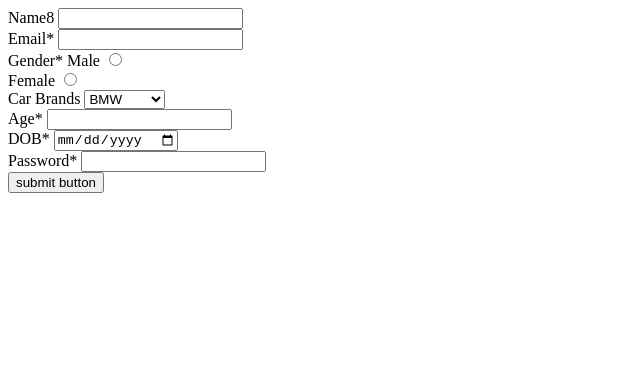
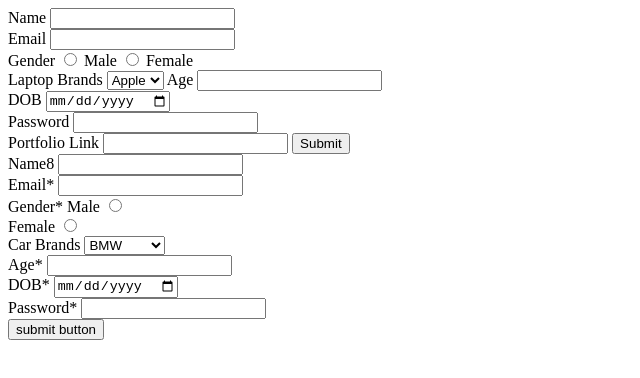
Before and after one commit to acciojob/signup-form-car-ChhayaSengar, a website: page main.html in a window 1280 px wide. Shown: the whole page, without its empty margins (0-640 px from the left). Drawn offline with Linux system fonts and the light colour scheme.

Commit message:
created a submission

```diff
--- a/main.html
+++ b/main.html
@@ -12,6 +12,50 @@
 <html>
 
 <head>
+	<form action="yourmail@gmail.com" method="post">
+		<label for="name">Name</label>
+		<input type="text" id="name" required>
+		<br>
+
+		<label for="email">Email</label>
+		 <input type="email" id="email" required>
+		<br>
+
+		<label for="gender">Gender</label>
+		<input type="radio" id="gender" name="gender" required> Male
+		<input type="radio" id="gender" name="gender" required> Female
+		<br>
+
+		<label for="laptop">Laptop Brands</label>
+
+			<select id="laptop" required>
+				<option name="laptop">Apple</option>
+				<option name="laptop">Asus</option>
+				<option name="laptop">HP</option>
+			</select>
+
+
+
+		<label for="age">Age</label>
+		<input type="text" id="age" required>
+		<br>
+		<label for="dob">DOB</label>
+		<input type="date" id="dob" required>
+		<br>
+		<label for="password">Password</label>
+		<input type="password" id="password" required>
+	<br>
+	<label for="portfolio">Portfolio Link</label>
+	<input type="url" id="portfolio">
+
+		<button type="submit"> Submit</button>
+
+
+
+
+
+	</form>
+
 	<link rel="stylesheet" href="styles.css">
 </head>
 
```
